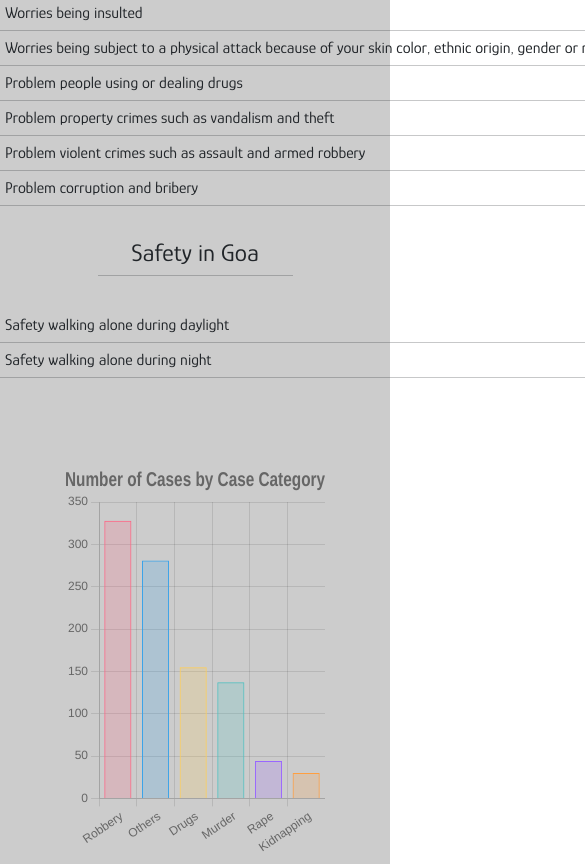
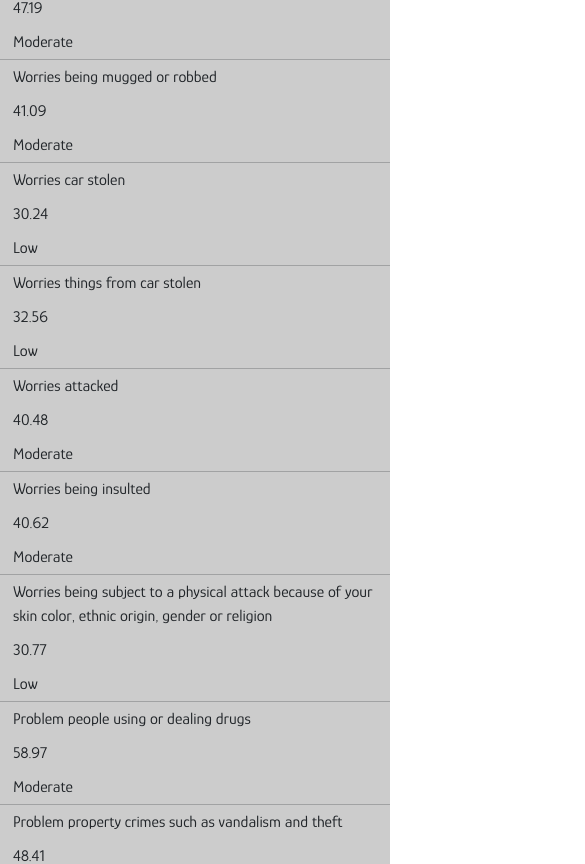
Before and after one commit to harshpatel63/ACS, a React (Create React App) app: page / in a window 390 px wide. Shown: the part 1698-2562 px from the top of the page, 585 px wide, since content can reach past the window. Built offline with nearby package versions, Linux system fonts and the light colour scheme.

Commit message:
dashboard css

```diff
--- a/src/components/css/Dashboard.css
+++ b/src/components/css/Dashboard.css
@@ -38,12 +38,14 @@
     font-weight: 600;
     text-align: center;
     display: flex;
+    flex-direction: column;
     justify-content: space-evenly;
 }
 
 .rates{
     margin: 2rem 0;
     text-align: center;
+
 }
 
 .rates hr{
@@ -53,7 +55,7 @@
 
 .rates span{
     display: grid;
-    grid-template-columns: 750px 100px 150px;
+    grid-template-columns: 75% 10% 15%;
     text-align: left;
 }
 
@@ -80,3 +82,26 @@
     width: 80%;
     margin: 2rem auto;
 }
+
+
+@media screen and (max-width: 550px) {
+
+    .rates span{
+        display: flex;
+        flex-direction: column;
+        text-align: left;
+        margin-left: 0.5rem;
+    }
+
+    .chart-section{
+        margin: 2rem 0rem;
+        padding: 1rem 0;
+    }
+
+    .chart-section .chart{
+        width: 80%;
+        margin: 2rem auto;
+    }
+
+
+}
```
